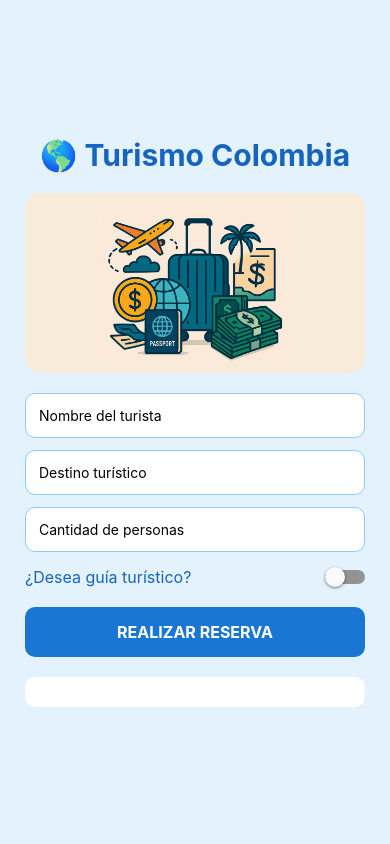
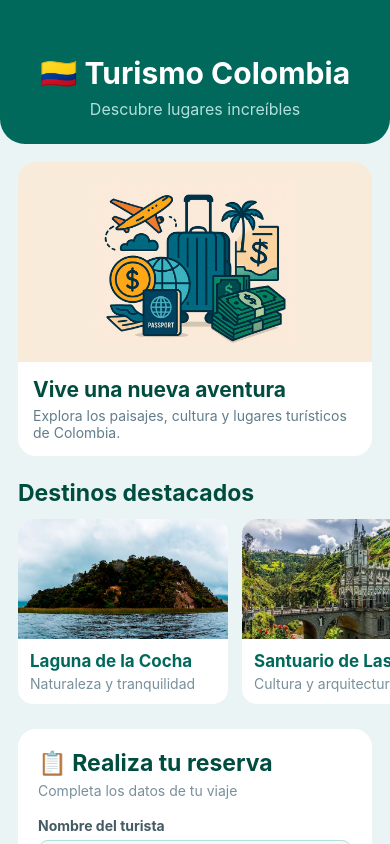
Before and after one commit to sombra585/miprimeraapp, a React Native app: screen / in a window 390 px wide. Built offline with nearby package versions, Linux system fonts and the light colour scheme.

Commit message:
Mejora interfaz de turismo y tarjetas de destinos

```diff
--- a/src/screens/HomeScreen.js
+++ b/src/screens/HomeScreen.js
@@ -1,13 +1,10 @@
 import {
   ActivityIndicator,
   Image,
-  KeyboardAvoidingView,
-  Modal,
-  Platform,
   Pressable,
   ScrollView,
+  Switch,
   Text,
-  Switch,
   TextInput,
   View
 } from 'react-native';
@@ -24,6 +21,7 @@ export default function HomeScreen() {
   const [resultado, setResultado] = useState('');
   const [proceso, setProceso] = useState(false);
 
+  // Realizar reserva
   const realizarReserva = () => {
 
     if (
@@ -31,18 +29,21 @@ export default function HomeScreen() {
       destino.trim() === '' ||
       personas.trim() === ''
     ) {
-      setResultado('Debes completar todos los campos');
+      setResultado('⚠️ Debes completar todos los campos');
       return;
     }
 
     setProceso(true);
+    setResultado('');
 
     setTimeout(() => {
 
       setProceso(false);
 
       setResultado(
-        `Turista: ${nombre}
+        `✅ Reserva realizada correctamente
+
+Turista: ${nombre}
 Destino: ${destino}
 Personas: ${personas}
 Guía turístico: ${guia ? 'Sí' : 'No'}`
@@ -52,113 +53,404 @@ Guía turístico: ${guia ? 'Sí' : 'No'}`
   };
 
   return (
+    <ScrollView
+      contentContainerStyle={{
+        paddingBottom: 30
+      }}
+      style={{
+        flex: 1,
+        backgroundColor: '#EAF4F4'
+      }}
+    >
+
+      {/* ENCABEZADO */}
       <View
         style={{
-        flex: 1,
-        backgroundColor: '#E3F2FD',
-        padding: 25,
-        justifyContent: 'center'
+          backgroundColor: '#00695C',
+          paddingTop: 55,
+          paddingBottom: 25,
+          paddingHorizontal: 20,
+          borderBottomLeftRadius: 25,
+          borderBottomRightRadius: 25
         }}
       >
 
         <Text
           style={{
+            color: 'white',
             fontSize: 30,
             fontWeight: 'bold',
-          color: '#1565C0',
-          textAlign: 'center',
-          marginBottom: 20
+            textAlign: 'center'
           }}
         >
-        🌎 Turismo Colombia
+          🇨🇴 Turismo Colombia
         </Text>
 
-      {/* ESPACIO PARA LA IMAGEN */}
+        <Text
+          style={{
+            color: '#B2DFDB',
+            fontSize: 16,
+            textAlign: 'center',
+            marginTop: 8
+          }}
+        >
+          Descubre lugares increíbles
+        </Text>
+
+      </View>
+
+
+      {/* IMAGEN PRINCIPAL */}
+      <View
+        style={{
+          margin: 18,
+          backgroundColor: 'white',
+          borderRadius: 18,
+          overflow: 'hidden',
+          elevation: 4
+        }}
+      >
+
         <Image
           source={require('../../assets/images/turismo.jpg')}
           style={{
             width: '100%',
-          height: 180,
-          borderRadius: 15,
-          marginBottom: 20
+            height: 200
           }}
           resizeMode="cover"
         />
 
+        <View
+          style={{
+            padding: 15
+          }}
+        >
+
+          <Text
+            style={{
+              fontSize: 21,
+              fontWeight: 'bold',
+              color: '#004D40'
+            }}
+          >
+            Vive una nueva aventura
+          </Text>
+
+          <Text
+            style={{
+              color: '#607D8B',
+              marginTop: 5,
+              fontSize: 14
+            }}
+          >
+            Explora los paisajes, cultura y lugares turísticos
+            de Colombia.
+          </Text>
+
+        </View>
+
+      </View>
+
+
+      {/* DESTINOS */}
+      <Text
+        style={{
+          fontSize: 23,
+          fontWeight: 'bold',
+          color: '#004D40',
+          marginHorizontal: 18,
+          marginTop: 5,
+          marginBottom: 12
+        }}
+      >
+        Destinos destacados
+      </Text>
+
+
+      {/* TARJETAS */}
+      <ScrollView
+        horizontal
+        showsHorizontalScrollIndicator={false}
+        style={{
+          paddingLeft: 18
+        }}
+      >
+
+        {/* TARJETA 1 */}
+        <Pressable
+          onPress={() => setDestino('Laguna de la Cocha')}
+          style={{
+            width: 210,
+            backgroundColor: 'white',
+            borderRadius: 15,
+            marginRight: 14,
+            overflow: 'hidden',
+            elevation: 3
+          }}
+        >
+
+          <Image
+            source={require('../../assets/images/cocha.jpg')}
+            style={{
+              width: '100%',
+              height: 120
+            }}
+            resizeMode="cover"
+          />
+
+          <View
+            style={{
+              padding: 12
+            }}
+          >
+
+            <Text
+              style={{
+                fontSize: 17,
+                fontWeight: 'bold',
+                color: '#00695C'
+              }}
+            >
+              Laguna de la Cocha
+            </Text>
+
+            <Text
+              style={{
+                color: '#78909C',
+                marginTop: 4
+              }}
+            >
+              Naturaleza y tranquilidad
+            </Text>
+
+          </View>
+
+        </Pressable>
+
+
+        {/* TARJETA 2 */}
+        <Pressable
+          onPress={() => setDestino('Santuario de Las Lajas')}
+          style={{
+            width: 210,
+            backgroundColor: 'white',
+            borderRadius: 15,
+            marginRight: 18,
+            overflow: 'hidden',
+            elevation: 3
+          }}
+        >
+
+          <Image
+            source={require('../../assets/images/lajas.jpg')}
+            style={{
+              width: '100%',
+              height: 120
+            }}
+            resizeMode="cover"
+          />
+
+          <View
+            style={{
+              padding: 12
+            }}
+          >
+
+            <Text
+              style={{
+                fontSize: 17,
+                fontWeight: 'bold',
+                color: '#00695C'
+              }}
+            >
+              Santuario de Las Lajas
+            </Text>
+
+            <Text
+              style={{
+                color: '#78909C',
+                marginTop: 4
+              }}
+            >
+              Cultura y arquitectura
+            </Text>
+
+          </View>
+
+        </Pressable>
+
+      </ScrollView>
+
+
+      {/* FORMULARIO */}
+      <View
+        style={{
+          backgroundColor: 'white',
+          margin: 18,
+          marginTop: 25,
+          padding: 20,
+          borderRadius: 18,
+          elevation: 3
+        }}
+      >
+
+        <Text
+          style={{
+            fontSize: 23,
+            fontWeight: 'bold',
+            color: '#004D40',
+            marginBottom: 5
+          }}
+        >
+          📋 Realiza tu reserva
+        </Text>
+
+        <Text
+          style={{
+            color: '#78909C',
+            marginBottom: 18
+          }}
+        >
+          Completa los datos de tu viaje
+        </Text>
+
+
+        {/* NOMBRE */}
+        <Text
+          style={{
+            fontWeight: 'bold',
+            color: '#455A64',
+            marginBottom: 6
+          }}
+        >
+          Nombre del turista
+        </Text>
+
         <TextInput
-        placeholder="Nombre del turista"
+          placeholder="Ej: Juan Pérez"
           value={nombre}
           onChangeText={setNombre}
           style={{
-          backgroundColor: 'white',
+            backgroundColor: '#F5F7F7',
             padding: 13,
-          marginBottom: 12,
+            marginBottom: 15,
             borderRadius: 10,
             borderWidth: 1,
-          borderColor: '#90CAF9'
+            borderColor: '#B2DFDB'
           }}
         />
 
+
+        {/* DESTINO */}
+        <Text
+          style={{
+            fontWeight: 'bold',
+            color: '#455A64',
+            marginBottom: 6
+          }}
+        >
+          Destino turístico
+        </Text>
+
         <TextInput
-        placeholder="Destino turístico"
+          placeholder="Ej: Laguna de la Cocha"
           value={destino}
           onChangeText={setDestino}
           style={{
-          backgroundColor: 'white',
+            backgroundColor: '#F5F7F7',
             padding: 13,
-          marginBottom: 12,
+            marginBottom: 15,
             borderRadius: 10,
             borderWidth: 1,
-          borderColor: '#90CAF9'
+            borderColor: '#B2DFDB'
           }}
         />
 
+
+        {/* PERSONAS */}
+        <Text
+          style={{
+            fontWeight: 'bold',
+            color: '#455A64',
+            marginBottom: 6
+          }}
+        >
+          Cantidad de personas
+        </Text>
+
         <TextInput
-        placeholder="Cantidad de personas"
+          placeholder="Ej: 4"
           value={personas}
           onChangeText={setPersonas}
           keyboardType="numeric"
           style={{
-          backgroundColor: 'white',
+            backgroundColor: '#F5F7F7',
             padding: 13,
             marginBottom: 15,
             borderRadius: 10,
             borderWidth: 1,
-          borderColor: '#90CAF9'
+            borderColor: '#B2DFDB'
           }}
         />
 
+
+        {/* GUIA */}
         <View
           style={{
             flexDirection: 'row',
             alignItems: 'center',
             justifyContent: 'space-between',
-          marginBottom: 20
+            backgroundColor: '#E0F2F1',
+            padding: 13,
+            borderRadius: 10,
+            marginBottom: 18
           }}
         >
 
+          <View>
+
             <Text
               style={{
-            fontSize: 16,
-            color: '#1565C0'
+                fontWeight: 'bold',
+                color: '#004D40'
               }}
             >
               ¿Desea guía turístico?
             </Text>
 
+            <Text
+              style={{
+                color: '#78909C',
+                marginTop: 3
+              }}
+            >
+              Acompañamiento durante el recorrido
+            </Text>
+
+          </View>
+
           <Switch
             value={guia}
             onValueChange={setGuia}
+            trackColor={{
+              false: '#B0BEC5',
+              true: '#80CBC4'
+            }}
+            thumbColor={
+              guia ? '#00695C' : '#ECEFF1'
+            }
           />
 
         </View>
 
+
+        {/* BOTÓN */}
         <Pressable
           onPress={realizarReserva}
           style={{
-          backgroundColor: '#1976D2',
-          padding: 15,
-          borderRadius: 10,
+            backgroundColor: '#00695C',
+            padding: 16,
+            borderRadius: 12,
             alignItems: 'center'
           }}
         >
@@ -166,7 +458,7 @@ Guía turístico: ${guia ? 'Sí' : 'No'}`
           <Text
             style={{
               color: 'white',
-            fontSize: 16,
+              fontSize: 17,
               fontWeight: 'bold'
             }}
           >
@@ -175,27 +467,64 @@ Guía turístico: ${guia ? 'Sí' : 'No'}`
 
         </Pressable>
 
+
+        {/* PROCESANDO */}
         {proceso && (
+          <View
+            style={{
+              alignItems: 'center',
+              marginTop: 18
+            }}
+          >
+
             <ActivityIndicator
               size="large"
-          color="#1976D2"
-          style={{ marginTop: 20 }}
+              color="#00695C"
             />
-      )}
 
             <Text
               style={{
-          color: '#1565C0',
-          fontSize: 16,
-          marginTop: 20,
-          backgroundColor: 'white',
+                color: '#607D8B',
+                marginTop: 8
+              }}
+            >
+              Procesando reserva...
+            </Text>
+
+          </View>
+        )}
+
+
+        {/* RESULTADO */}
+        {resultado !== '' && (
+
+          <View
+            style={{
+              marginTop: 18,
+              backgroundColor: '#E8F5E9',
               padding: 15,
-          borderRadius: 10
+              borderRadius: 12,
+              borderLeftWidth: 5,
+              borderLeftColor: '#2E7D32'
+            }}
+          >
+
+            <Text
+              style={{
+                color: '#1B5E20',
+                fontSize: 15,
+                lineHeight: 23
               }}
             >
               {resultado}
             </Text>
 
           </View>
+
+        )}
+
+      </View>
+
+    </ScrollView>
   );
 }
```
Lines whose indentation alone changed are shown as unchanged.
